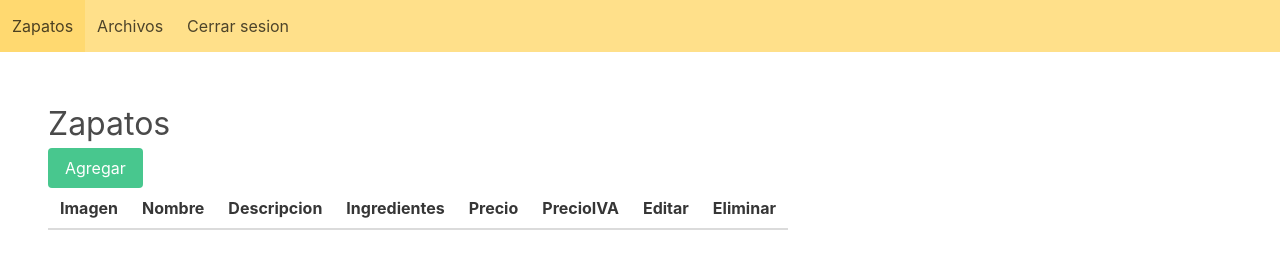
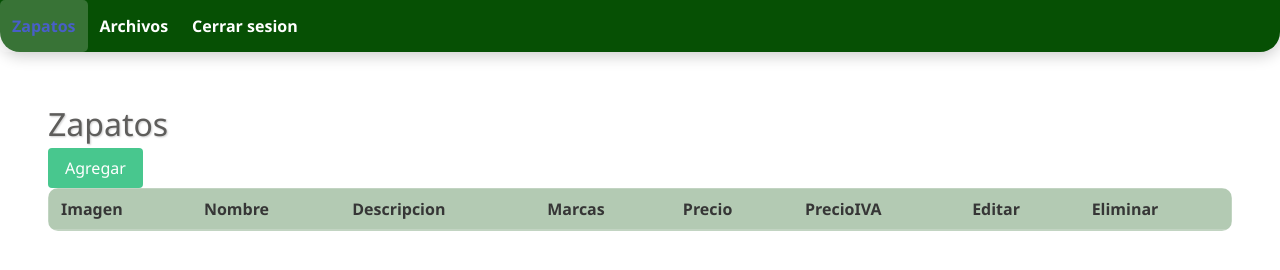
Before and after one commit to fmoha04/SneakerShop, a plain HTML site: page web/apache/static/zapatos.html in a window 1280 px wide. Drawn offline with nearby package versions, Linux system fonts and the light colour scheme; no server answers.

Commit message:
Testing new zapatos dashboard

```diff
--- /dev/null
+++ b/web/apache/static/zapatos-styles.css
@@ -0,0 +1,84 @@
+/* zapatos-styles.css */
+
+:root {
+    /* He ajustado un poco los colores para que combinen mejor */
+    --primary-color: #065004;  /* Verde oscuro (Panel superior) */
+    --secondary-color: #a0ce37;
+    --bg-color: #13c888;       /* Tu color de fondo v1 (Verde agua) */
+    --bg-color: #ffffff;       /* Tu color de fondo v2 (white) */
+    --text-color: #5e5d5b;     /* Color de la letra */
+}
+
+/* 3. FONDO PÁGINA COLOR y 4. LETRA COLOR */
+body, html {
+    background-color: var(--bg-color);
+    color: var(--text-color);
+    height: 100%;
+    font-family: 'Segoe UI', sans-serif;
+}
+
+/* 1. PANEL SUPERIOR COLOR REDONDEADO */
+.navbar {
+    background-color: var(--primary-color) !important;
+    /* Para que sea redondeado y parezca flotante: */
+    border-radius: 0 0 20px 20px;
+    box-shadow: 0 4px 15px rgba(0,0,0,0.2);
+    /* Si lo quieres flotante separado del borde, usa esto en su lugar:
+       margin: 10px;
+       border-radius: 15px;
+    */
+}
+
+.navbar-item, .navbar-link {
+    /*color: var(--text-color) !important;*/
+    color:#ffffff;
+    font-weight: bold;
+}
+
+a.navbar-item:hover {
+    background-color: rgba(255, 255, 255, 0.2) !important;
+    border-radius: 5px;
+}
+
+/* Ajuste del botón hamburguesa para móvil */
+.navbar-burger {
+    color: var(--text-color) !important;
+}
+
+/* 2. TABLA CON BORDE FINO Y TRANSPARENTE */
+.table {
+    /* Fondo semitransparente para que se mezcle con la página */
+    background-color: rgba(6, 80, 4, 0.3);
+    color: var(--text-color);
+    width: 100%;
+    border-radius: 10px;
+    /* Borde fino exterior */
+    border: 1px solid rgba(255, 255, 255, 0.2);
+    backdrop-filter: blur(5px); /* Efecto cristal */
+}
+
+/* Cabecera de la tabla */
+.table th {
+    /*padding: 2px;*/
+    color: #fff; /* Blanco puro para destacar encabezados */
+    border-bottom: 1px solid rgba(255, 255, 255, 0.2); /* Borde fino */
+}
+
+/* Celdas de la tabla */
+.table td {
+    border-bottom: 1px solid rgba(255, 255, 255, 0.1); /* Borde aún más fino */
+    vertical-align: middle;
+}
+
+/* Títulos */
+.title, .subtitle, .is-size-3 {
+    color: var(--text-color) !important;
+    text-shadow: 1px 1px 2px rgba(0,0,0,0.2);
+}
+
+/* Botones dentro de la tabla */
+.button.is-info {
+    background-color: var(--secondary-color);
+    border: none;
+    color: #065004;
+}
--- a/web/apache/static/zapatos.html
+++ b/web/apache/static/zapatos.html
@@ -4,8 +4,9 @@
     <meta charset="UTF-8">
     <meta http-equiv="X-UA-Compatible" content="IE=edge">
     <meta name="viewport" content="width=device-width, initial-scale=1.0">
-    <title>EJEMPLO APP WEB CON CRUD</title>
+    <title>APP WEB</title>
     <link rel="stylesheet" href="https://cdn.jsdelivr.net/npm/bulma@0.9.2/css/bulma.min.css">
+    <link rel="stylesheet" href="zapatos-styles.css">
     <style>
         .oculto{
             display: none;
@@ -27,7 +28,6 @@
                         <td>${zapato.nombre}</td>
                         <td>${zapato.descripcion}</td>
                         <td>${zapato.marca}</td>
-                        <td>${zapato.precio}</td>
                         <td>${zapato.precio}</td>
                         <td>${zapato.precio_iva}</td>
                         <td>`
@@ -101,9 +101,10 @@
     </script>
 </head>
 <body>
-    <nav class="navbar is-warning" role="navigation" aria-label="main navigation">
+    <nav class="navbar" role="navigation" aria-label="main navigation">
         <div class="navbar-brand">
-            <button class="navbar-burger is-warning button" aria-label="menu" aria-expanded="false"
+            <!-- <button class="navbar-burger is-warning button" aria-label="menu" aria-expanded="false"-->
+            <button class="navbar-burger button" style="background: transparent; border:none;" aria-label="menu" aria-expanded="false" data-target="navbarBasicExample"
                 data-target="navbarBasicExample">
                 <span aria-hidden="true"></span>
                 <span aria-hidden="true"></span>
@@ -133,7 +134,7 @@
                             <th>Imagen</th>
                             <th>Nombre</th>
                             <th>Descripcion</th>
-                            <th>Ingredientes</th>
+                            <th>Marcas</th>
                             <th>Precio</th>
                             <th>PrecioIVA</th>
                             <th>Editar</th>
--- a/web/docker-compose.yml
+++ b/web/docker-compose.yml
@@ -45,7 +45,7 @@ services:
     links:
       - python
     # Volumen TEMPORAL, solo para cambios y pruebas en vivo
-    volumes:
-      - ./apache/static/:/var/www/html
+    #volumes:
+    #  - ./apache/static/:/var/www/html
 volumes:
   mariadb_data:
```
